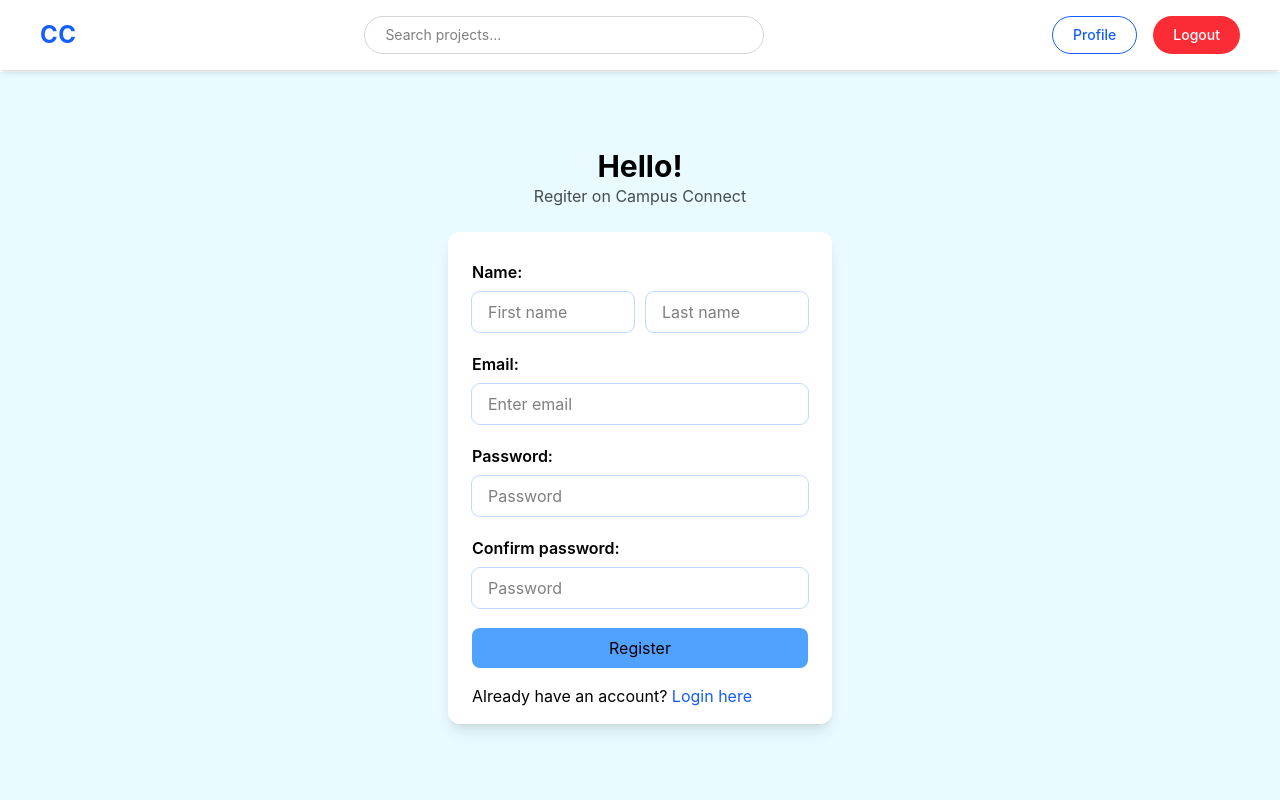
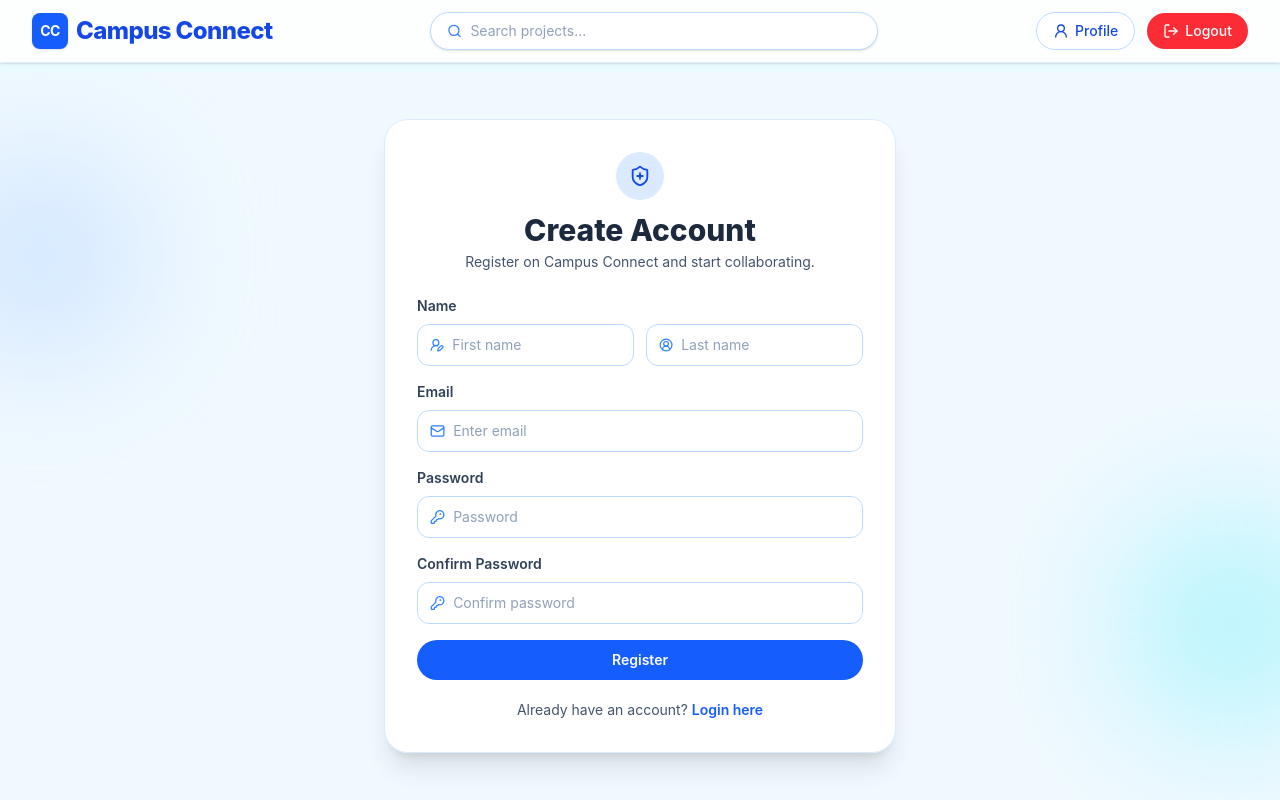
Before and after one commit to AyubKureshi/Campus-Connect, a React app in the folder frontend/: page /register in a window 1280 px wide. Shown: the top 800 px of the page. Built offline with nearby package versions, Linux system fonts and the light colour scheme; no server answers; sample sign-in values are in the browser's storage; the HTML template or start-up script is replaced by a standard one.

Commit message:
day 2, updated UI

```diff
--- a/frontend/src/App.jsx
+++ b/frontend/src/App.jsx
@@ -12,7 +12,7 @@ import UserProtectedWrapper from "./components/UserProtectedWrapper";
 
 const App = () => {
   return (
-    <div className="pt-18">
+    <div className="pt-18 bg-[#e9fbff]">
       <Alert />
       <Navbar />
       <Routes>
--- a/frontend/src/components/Navbar.jsx
+++ b/frontend/src/components/Navbar.jsx
@@ -1,5 +1,6 @@
 import { Link, useNavigate } from "react-router-dom";
 import { useDispatch, useSelector } from "react-redux";
+import { CirclePlus, LogIn, LogOut, Search, UserRound } from "lucide-react";
 import { authAction } from "../store/authSlice";
 
 const Navbar = () => {
@@ -13,55 +14,68 @@ const Navbar = () => {
   };
 
   return (
-    <div className="fixed top-0 left-0 w-full flex items-center justify-between px-10 py-4 bg-white shadow-md">
-      <Link to="/" className="text-2xl font-bold text-blue-600 tracking-wide">
+    <header className="fixed left-0 top-0 z-50 w-full border-b border-blue-100/80 bg-white/90 shadow-sm backdrop-blur">
+      <nav className="mx-auto flex w-full max-w-7xl items-center justify-between gap-4 px-4 py-3 sm:px-8">
+        <Link
+          to="/"
+          className="inline-flex items-center gap-2 text-xl font-extrabold tracking-tight text-blue-700 sm:text-2xl"
+        >
+          <span className="grid h-9 w-9 place-items-center rounded-lg bg-blue-600 text-sm font-bold text-white shadow-sm">
             CC
+          </span>
+          <span>Campus Connect</span>
         </Link>
 
-      <div className="w-1/3">
+        <div className="hidden w-full max-w-md items-center gap-2 rounded-full border border-blue-200 bg-white px-4 py-2 shadow-sm md:flex">
+          <Search size={16} className="text-blue-500" />
           <input
-          className="w-full border border-gray-300 rounded-full px-5 py-2 text-sm focus:outline-none focus:ring-2 focus:ring-blue-500 transition"
+            className="w-full text-sm text-slate-700 placeholder:text-slate-400 focus:outline-none"
             type="text"
             placeholder="Search projects..."
           />
         </div>
 
-      <div className="flex gap-4">
+        <div className="flex items-center gap-2 sm:gap-3">
           {user ? (
             <>
               {user.role === "student" && (
                 <Link
                   to="/create"
-                className="px-5 py-2 rounded-full bg-blue-600 text-white text-sm font-medium hover:bg-blue-700 transition duration-200"
+                  className="inline-flex items-center gap-1.5 rounded-full bg-blue-600 px-4 py-2 text-sm font-medium text-white transition hover:bg-blue-700"
                 >
-                Create
+                  <CirclePlus size={16} />
+                  <span>Create</span>
                 </Link>
               )}
 
               <Link
                 to="/user/profile"
-              className="px-5 py-2 rounded-full border border-blue-600 text-blue-600 text-sm font-medium hover:bg-blue-600 hover:text-white transition duration-200"
+                className="inline-flex items-center gap-1.5 rounded-full border border-blue-200 bg-white px-4 py-2 text-sm font-medium text-blue-700 transition hover:bg-blue-50"
               >
-              Profile
+                <UserRound size={16} />
+                <span>Profile</span>
               </Link>
 
               <button
                 onClick={handleLogout}
-              className="px-5 py-2 rounded-full bg-red-500 text-white text-sm font-medium hover:bg-red-600 transition duration-200"
+                className="inline-flex items-center gap-1.5 rounded-full bg-red-500 px-4 py-2 text-sm font-medium text-white transition hover:bg-red-600"
               >
-              Logout
+                <LogOut size={16} />
+                <span>Logout</span>
               </button>
             </>
           ) : (
             <Link
               to="/login"
-            className="px-5 py-2 rounded-full bg-blue-600 text-white text-sm font-medium hover:bg-blue-700 transition duration-200"
+              className="inline-flex items-center gap-1.5 rounded-full bg-blue-600 px-4 py-2 text-sm font-medium text-white transition hover:bg-blue-700"
             >
-            Login
+              <LogIn size={16} />
+              <span>Login</span>
             </Link>
           )}
         </div>
-    </div>
+      </nav>
+    </header>
   );
 };
 
--- a/frontend/src/pages/Home.jsx
+++ b/frontend/src/pages/Home.jsx
@@ -43,7 +43,7 @@ function Home() {
   }
 
   return (
-    <div className="min-h-screen bg-linear-to-br from-slate-100 to-blue-50 py-12 px-6">
+    <div className="min-h-screen py-12 px-6">
       <h2 className="text-4xl font-bold text-center mb-12 text-gray-800 tracking-tight">
         Explore Projects
       </h2>
--- a/frontend/src/pages/Project.jsx
+++ b/frontend/src/pages/Project.jsx
@@ -55,86 +55,124 @@ function ProjectForm() {
   };
 
   return (
-    <div className="flex flex-col w-full h-full justify-center items-center bg-[#e9fbff] pb-6">
-      <h2 className="text-3xl font-bold mb-6">Create Project</h2>
+    <div className="relative min-h-[90vh] overflow-hidden bg-sky-50 px-4 py-10 sm:px-6">
+      <div className="pointer-events-none absolute -left-16 top-20 h-52 w-52 rounded-full bg-blue-200/60 blur-3xl" />
+      <div className="pointer-events-none absolute -right-16 bottom-16 h-56 w-56 rounded-full bg-cyan-200/70 blur-3xl" />
+
+      <div className="mx-auto w-full max-w-4xl">
+        <div className="mb-6 text-center">
+          <p className="text-xs font-semibold uppercase tracking-[0.32em] text-blue-500">
+            New Project
+          </p>
+          <h2 className="mt-2 text-3xl font-extrabold text-slate-800 sm:text-4xl">
+            Create Project
+          </h2>
+          <p className="mt-2 text-sm text-slate-600 sm:text-base">
+            Fill in the details below to publish your idea and find teammates.
+          </p>
+        </div>
 
         <form
           onSubmit={handleSubmit}
-        className="flex flex-col gap-2 w-125 bg-white shadow-lg py-4 px-6 rounded-xl"
+          className="rounded-3xl border border-blue-100 bg-white/95 p-6 shadow-xl backdrop-blur-sm sm:p-8"
         >
-        <label htmlFor="title" className="mt-3 font-semibold">
-          Project title:{" "}
+          <div className="grid grid-cols-1 gap-5 sm:grid-cols-2">
+            <div className="sm:col-span-2">
+              <label htmlFor="title" className="mb-2 block text-sm font-semibold text-slate-700">
+                Project Title
               </label>
               <input
                 type="text"
                 name="title"
-          placeholder="Project Title"
+                placeholder="Smart Campus Attendance"
                 value={formData.title}
                 onChange={handleChange}
-          className="focus-within:outline-red-600 focus-within:outline-2 rounded-lg py-2 px-4 outline outline-blue-200"
+                className="w-full rounded-xl border border-blue-200 bg-white px-4 py-2.5 text-sm text-slate-700 placeholder:text-slate-400 transition focus:border-blue-400 focus:outline-none focus:ring-2 focus:ring-blue-200"
               />
-        <label htmlFor="email" className="mt-3 font-semibold">
-          Description:{" "}
+            </div>
+
+            <div className="sm:col-span-2">
+              <label htmlFor="description" className="mb-2 block text-sm font-semibold text-slate-700">
+                Description
               </label>
               <textarea
                 name="description"
-          placeholder="Project Description"
-          rows="4"
+                placeholder="Describe your project goals, key features, and what you need from teammates."
+                rows="5"
                 value={formData.description}
                 onChange={handleChange}
-          className="focus-within:outline-red-600 focus-within:outline-2 rounded-lg py-2 px-4 outline outline-blue-200"
+                className="w-full resize-none rounded-xl border border-blue-200 bg-white px-4 py-2.5 text-sm text-slate-700 placeholder:text-slate-400 transition focus:border-blue-400 focus:outline-none focus:ring-2 focus:ring-blue-200"
               />
-        <label htmlFor="domain" className="mt-3 font-semibold">
-          Domain:{" "}
+            </div>
+
+            <div>
+              <label htmlFor="domain" className="mb-2 block text-sm font-semibold text-slate-700">
+                Domain
               </label>
               <input
                 type="text"
                 name="domain"
-          placeholder="Domain (AI, Web, Blockchain)"
+                placeholder="AI, Web, Blockchain"
                 value={formData.domain}
                 onChange={handleChange}
-          className="focus-within:outline-red-600 focus-within:outline-2 rounded-lg py-2 px-4 outline outline-blue-200"
+                className="w-full rounded-xl border border-blue-200 bg-white px-4 py-2.5 text-sm text-slate-700 placeholder:text-slate-400 transition focus:border-blue-400 focus:outline-none focus:ring-2 focus:ring-blue-200"
               />
-        <label htmlFor="techStack" className="mt-3 font-semibold">
-          Tech stack:{" "}
+            </div>
+
+            <div>
+              <label htmlFor="maxTeamSize" className="mb-2 block text-sm font-semibold text-slate-700">
+                Max Team Size
+              </label>
+              <input
+                type="number"
+                name="maxTeamSize"
+                placeholder="5"
+                min="1"
+                value={formData.maxTeamSize}
+                onChange={handleChange}
+                className="w-full rounded-xl border border-blue-200 bg-white px-4 py-2.5 text-sm text-slate-700 placeholder:text-slate-400 transition focus:border-blue-400 focus:outline-none focus:ring-2 focus:ring-blue-200"
+              />
+            </div>
+
+            <div>
+              <label htmlFor="techStack" className="mb-2 block text-sm font-semibold text-slate-700">
+                Tech Stack
               </label>
               <input
                 type="text"
                 name="techStack"
-          placeholder="Tech Stack (comma separated)"
+                placeholder="React, Node.js, MongoDB"
                 value={formData.techStack}
                 onChange={handleChange}
-          className="focus-within:outline-red-600 focus-within:outline-2 rounded-lg py-2 px-4 outline outline-blue-200"
+                className="w-full rounded-xl border border-blue-200 bg-white px-4 py-2.5 text-sm text-slate-700 placeholder:text-slate-400 transition focus:border-blue-400 focus:outline-none focus:ring-2 focus:ring-blue-200"
               />
-        <label htmlFor="requiredSkills" className="mt-3 font-semibold">
-          Required skills:{" "}
+            </div>
+
+            <div>
+              <label htmlFor="requiredSkills" className="mb-2 block text-sm font-semibold text-slate-700">
+                Required Skills
               </label>
               <input
                 type="text"
                 name="requiredSkills"
-          placeholder="Required Skills (comma separated)"
+                placeholder="UI Design, API Integration"
                 value={formData.requiredSkills}
                 onChange={handleChange}
-          className="focus-within:outline-red-600 focus-within:outline-2 rounded-lg py-2 px-4 outline outline-blue-200"
+                className="w-full rounded-xl border border-blue-200 bg-white px-4 py-2.5 text-sm text-slate-700 placeholder:text-slate-400 transition focus:border-blue-400 focus:outline-none focus:ring-2 focus:ring-blue-200"
               />
-        <label htmlFor="maxTeamSize" className="mt-3 font-semibold">
-          Max team size:{" "}
-        </label>
-        <input
-          type="number"
-          name="maxTeamSize"
-          placeholder="Max Team Size"
-          value={formData.maxTeamSize}
-          onChange={handleChange}
-          className="focus-within:outline-red-600 focus-within:outline-2 rounded-lg py-2 px-4 outline outline-blue-200"
-        />
+            </div>
+          </div>
+
+          <div className="mt-7 flex justify-end">
             <button
               type="submit"
-          className="cursor-pointer px-4 py-2 mt-3 text-white bg-blue-400 hover:bg-blue-600 rounded-lg"
+              className="inline-flex items-center justify-center rounded-full bg-blue-600 px-7 py-2.5 text-sm font-semibold text-white transition hover:bg-blue-700"
             >
               Create Project
             </button>
+          </div>
         </form>
+      </div>
     </div>
   );
 }
--- a/frontend/src/pages/Register.jsx
+++ b/frontend/src/pages/Register.jsx
@@ -2,6 +2,13 @@ import axios from "axios";
 import { useForm } from "react-hook-form";
 import { Link, useNavigate } from "react-router-dom";
 import { useDispatch } from "react-redux";
+import {
+  CircleUserRound,
+  KeyRound,
+  Mail,
+  ShieldPlus,
+  UserRoundPen,
+} from "lucide-react";
 import { BASE_URL } from "../config/config";
 import { toastAction } from "../store/toastSlice";
 
@@ -43,17 +50,27 @@ const Register = () => {
   };
 
   return (
-    <div className="flex flex-col w-full h-[91vh] justify-center items-center bg-[#e9fbff]">
-      <h2 className="text-3xl font-bold">Hello!</h2>
-      <p className="mb-6 text-black/70">Regiter on Campus Connect</p>
-      <form
-        onSubmit={handleSubmit(onSubmit)}
-        className="flex flex-col gap-2 w-96 bg-white shadow-lg py-4 px-6 rounded-xl"
-      >
-        <label htmlFor="name" className="mt-3 font-semibold">
-          Name:{" "}
+    <div className="relative flex min-h-[91vh] items-center justify-center overflow-hidden bg-sky-50 px-4 py-10">
+      <div className="pointer-events-none absolute -left-16 top-20 h-52 w-52 rounded-full bg-blue-200/60 blur-3xl" />
+      <div className="pointer-events-none absolute -right-16 bottom-16 h-56 w-56 rounded-full bg-cyan-200/70 blur-3xl" />
+
+      <div className="z-10 w-full max-w-lg rounded-3xl border border-blue-100 bg-white/95 p-7 shadow-xl backdrop-blur-sm sm:p-8">
+        <div className="mb-6 text-center">
+          <div className="mx-auto grid h-12 w-12 place-items-center rounded-full bg-blue-100 text-blue-700">
+            <ShieldPlus size={22} />
+          </div>
+          <h2 className="mt-3 text-3xl font-extrabold text-slate-800">Create Account</h2>
+          <p className="mt-1 text-sm text-slate-600">Register on Campus Connect and start collaborating.</p>
+        </div>
+
+        <form onSubmit={handleSubmit(onSubmit)} className="space-y-4">
+          <div>
+            <label htmlFor="name" className="mb-2 block text-sm font-semibold text-slate-700">
+              Name
             </label>
-        <div className="flex gap-3">
+            <div className="grid grid-cols-1 gap-3 sm:grid-cols-2">
+              <div className="flex items-center gap-2 rounded-xl border border-blue-200 bg-white px-3 transition focus-within:border-blue-400 focus-within:ring-2 focus-within:ring-blue-200">
+                <UserRoundPen size={16} className="text-blue-500" />
                 <input
                   {...register("firstName", {
                     required: "First name is required",
@@ -64,33 +81,48 @@ const Register = () => {
                   })}
                   type="text"
                   placeholder="First name"
-            className="w-1/2 focus-within:outline-red-600 focus-within:outline-2 rounded-lg py-2 px-4 outline outline-blue-200"
+                  className="w-full bg-transparent py-2.5 text-sm text-slate-700 placeholder:text-slate-400 focus:outline-none"
                 />
+              </div>
+              <div className="flex items-center gap-2 rounded-xl border border-blue-200 bg-white px-3 transition focus-within:border-blue-400 focus-within:ring-2 focus-within:ring-blue-200">
+                <CircleUserRound size={16} className="text-blue-500" />
                 <input
                   {...register("lastName")}
                   type="text"
                   placeholder="Last name"
-            className="w-1/2 focus-within:outline-red-600 focus-within:outline-2 rounded-lg py-2 px-4 outline outline-blue-200"
+                  className="w-full bg-transparent py-2.5 text-sm text-slate-700 placeholder:text-slate-400 focus:outline-none"
                 />
               </div>
+            </div>
             {errors.firstName && (
-          <p className="text-sm text-red-600">{errors.firstName.message}</p>
+              <p className="mt-1 text-sm text-red-600">{errors.firstName.message}</p>
             )}
-        <label htmlFor="email" className="mt-3 font-semibold">
-          Email:{" "}
+          </div>
+
+          <div>
+            <label htmlFor="email" className="mb-2 block text-sm font-semibold text-slate-700">
+              Email
             </label>
+            <div className="flex items-center gap-2 rounded-xl border border-blue-200 bg-white px-3 transition focus-within:border-blue-400 focus-within:ring-2 focus-within:ring-blue-200">
+              <Mail size={16} className="text-blue-500" />
               <input
                 {...register("email", { required: "Email Address is required" })}
                 type="email"
                 placeholder="Enter email"
-          className="focus-within:outline-red-600 focus-within:outline-2 rounded-lg py-2 px-4 outline outline-blue-200"
+                className="w-full bg-transparent py-2.5 text-sm text-slate-700 placeholder:text-slate-400 focus:outline-none"
               />
+            </div>
             {errors.email && (
-          <p className="text-sm text-red-600">{errors.email.message}</p>
+              <p className="mt-1 text-sm text-red-600">{errors.email.message}</p>
             )}
-        <label htmlFor="password" className="mt-3 font-semibold">
-          Password:{" "}
+          </div>
+
+          <div>
+            <label htmlFor="password" className="mb-2 block text-sm font-semibold text-slate-700">
+              Password
             </label>
+            <div className="flex items-center gap-2 rounded-xl border border-blue-200 bg-white px-3 transition focus-within:border-blue-400 focus-within:ring-2 focus-within:ring-blue-200">
+              <KeyRound size={16} className="text-blue-500" />
               <input
                 {...register("password", {
                   required: "Password is required",
@@ -101,14 +133,20 @@ const Register = () => {
                 })}
                 type="password"
                 placeholder="Password"
-          className="focus-within:outline-red-600 focus-within:outline-2 rounded-lg py-2 px-4 outline outline-blue-200"
+                className="w-full bg-transparent py-2.5 text-sm text-slate-700 placeholder:text-slate-400 focus:outline-none"
               />
+            </div>
             {errors.password && (
-          <p className="text-sm text-red-600">{errors.password.message}</p>
+              <p className="mt-1 text-sm text-red-600">{errors.password.message}</p>
             )}
-        <label htmlFor="password" className="mt-3 font-semibold">
-          Confirm password:{" "}
+          </div>
+
+          <div>
+            <label htmlFor="confirmPassword" className="mb-2 block text-sm font-semibold text-slate-700">
+              Confirm Password
             </label>
+            <div className="flex items-center gap-2 rounded-xl border border-blue-200 bg-white px-3 transition focus-within:border-blue-400 focus-within:ring-2 focus-within:ring-blue-200">
+              <KeyRound size={16} className="text-blue-500" />
               <input
                 {...register("confirmPassword", {
                   required: "Password is required",
@@ -118,29 +156,32 @@ const Register = () => {
                   },
                 })}
                 type="password"
-          placeholder="Password"
-          className="focus-within:outline-red-600 focus-within:outline-2 rounded-lg py-2 px-4 outline outline-blue-200"
+                placeholder="Confirm password"
+                className="w-full bg-transparent py-2.5 text-sm text-slate-700 placeholder:text-slate-400 focus:outline-none"
               />
+            </div>
             {errors.confirmPassword && (
-          <p className="text-sm text-red-600">
-            {errors.confirmPassword.message}
-          </p>
+              <p className="mt-1 text-sm text-red-600">{errors.confirmPassword.message}</p>
             )}
+          </div>
+
           <button
             disabled={isSubmitting}
             type="submit"
-          className="cursor-pointer px-4 py-2 mt-3 bg-blue-400 rounded-lg"
+            className="w-full rounded-full bg-blue-600 px-4 py-2.5 text-sm font-semibold text-white transition hover:bg-blue-700 disabled:cursor-not-allowed disabled:bg-blue-300"
           >
             Register
           </button>
-        <p className="mt-2">
+
+          <p className="pt-1 text-center text-sm text-slate-600">
             Already have an account?{" "}
-          <Link to="/register" className="text-blue-600">
+            <Link to="/login" className="font-semibold text-blue-600 hover:text-blue-700">
               Login here
             </Link>
           </p>
         </form>
       </div>
+    </div>
   );
 };
 
--- a/frontend/src/pages/login.jsx
+++ b/frontend/src/pages/login.jsx
@@ -3,6 +3,7 @@ import { Link, useNavigate } from "react-router-dom";
 import axios from "axios";
 import { BASE_URL } from "../config/config";
 import { useDispatch } from "react-redux";
+import { KeyRound, LogIn, Mail, ShieldCheck } from "lucide-react";
 import { toastAction } from "../store/toastSlice";
 import { authAction } from "../store/authSlice";
 
@@ -58,53 +59,80 @@ const Login = () => {
   };
 
   return (
-    <div className="flex flex-col w-full h-[91vh] justify-center items-center bg-[#e9fbff]">
-      <h2 className="text-3xl font-bold mb-6">Welcome Back!</h2>
-      <form
-        onSubmit={handleSubmit(onSubmit)}
-        className="flex flex-col gap-2 w-96 bg-white shadow-lg py-4 px-6 rounded-xl"
-      >
-        <label htmlFor="email" className="mt-3 font-semibold">
-          Email:{" "}
+    <div className="relative flex min-h-[91vh] items-center justify-center overflow-hidden bg-sky-50 px-4 py-10">
+      <div className="pointer-events-none absolute -left-16 top-20 h-52 w-52 rounded-full bg-blue-200/60 blur-3xl" />
+      <div className="pointer-events-none absolute -right-16 bottom-16 h-56 w-56 rounded-full bg-cyan-200/70 blur-3xl" />
+
+      <div className="z-10 w-full max-w-md rounded-3xl border border-blue-100 bg-white/95 p-7 shadow-xl backdrop-blur-sm sm:p-8">
+        <div className="mb-6 text-center">
+          <div className="mx-auto grid h-12 w-12 place-items-center rounded-full bg-blue-100 text-blue-700">
+            <ShieldCheck size={22} />
+          </div>
+          <h2 className="mt-3 text-3xl font-extrabold text-slate-800">
+            Welcome Back
+          </h2>
+          <p className="mt-1 text-sm text-slate-600">
+            Log in to continue to Campus Connect.
+          </p>
+        </div>
+
+        <form onSubmit={handleSubmit(onSubmit)} className="space-y-4">
+          <div>
+            <label htmlFor="email" className="mb-2 block text-sm font-semibold text-slate-700">
+              Email
             </label>
+            <div className="flex items-center gap-2 rounded-xl border border-blue-200 bg-white px-3 transition focus-within:border-blue-400 focus-within:ring-2 focus-within:ring-blue-200">
+              <Mail size={16} className="text-blue-500" />
               <input
                 {...register("email", { required: "Email Address is required" })}
                 type="email"
                 placeholder="Enter email"
-          className="focus-within:outline-red-600 focus-within:outline-2 rounded-lg py-2 px-4 outline outline-blue-200"
+                className="w-full bg-transparent py-2.5 text-sm text-slate-700 placeholder:text-slate-400 focus:outline-none"
               />
+            </div>
             {errors.email && (
-          <p className="text-sm text-red-600">{errors.email.message}</p>
+              <p className="mt-1 text-sm text-red-600">{errors.email.message}</p>
             )}
-        <label htmlFor="password" className="mt-3 font-semibold">
-          Password:{" "}
+          </div>
+
+          <div>
+            <label htmlFor="password" className="mb-2 block text-sm font-semibold text-slate-700">
+              Password
             </label>
+            <div className="flex items-center gap-2 rounded-xl border border-blue-200 bg-white px-3 transition focus-within:border-blue-400 focus-within:ring-2 focus-within:ring-blue-200">
+              <KeyRound size={16} className="text-blue-500" />
               <input
                 {...register("password", {
                   required: "Password is required",
                 })}
                 type="password"
                 placeholder="Password"
-          className="focus-within:outline-red-600 focus-within:outline-2 rounded-lg py-2 px-4 outline outline-blue-200"
+                className="w-full bg-transparent py-2.5 text-sm text-slate-700 placeholder:text-slate-400 focus:outline-none"
               />
+            </div>
             {errors.password && (
-          <p className="text-sm text-red-600">{errors.password.message}</p>
+              <p className="mt-1 text-sm text-red-600">{errors.password.message}</p>
             )}
+          </div>
+
           <button
             type="submit"
             disabled={isSubmitting}
-          className="cursor-pointer px-4 py-2 mt-3 text-white bg-blue-400 hover:bg-blue-600 rounded-lg"
+            className="inline-flex w-full items-center justify-center gap-2 rounded-full bg-blue-600 px-4 py-2.5 text-sm font-semibold text-white transition hover:bg-blue-700 disabled:cursor-not-allowed disabled:bg-blue-300"
           >
+            <LogIn size={16} />
             Login
           </button>
-        <p className="mt-2">
+
+          <p className="pt-1 text-center text-sm text-slate-600">
             Don't have an account?{" "}
-          <Link to="/register" className="text-blue-600">
+            <Link to="/register" className="font-semibold text-blue-600 hover:text-blue-700">
               Register here
             </Link>
           </p>
         </form>
       </div>
+    </div>
   );
 };
 
```
Also changed, not shown: frontend/src/pages/NotFound.jsx (+38 -5 lines). Lines whose indentation alone changed are shown as unchanged.
